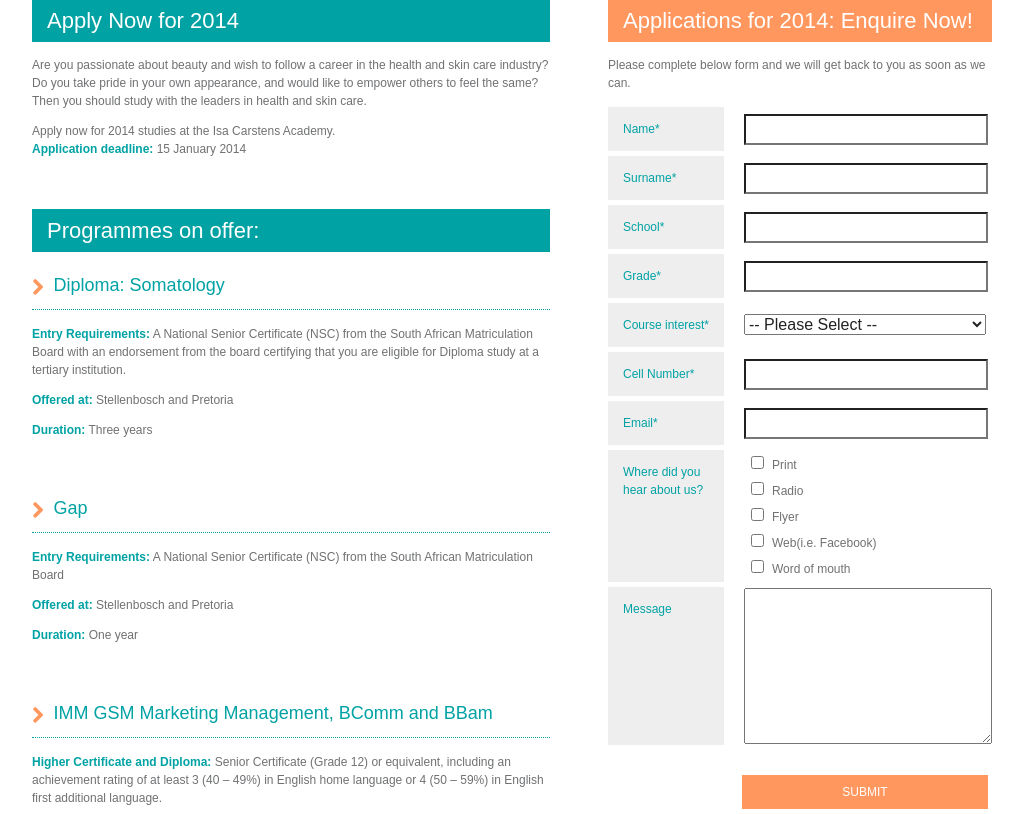
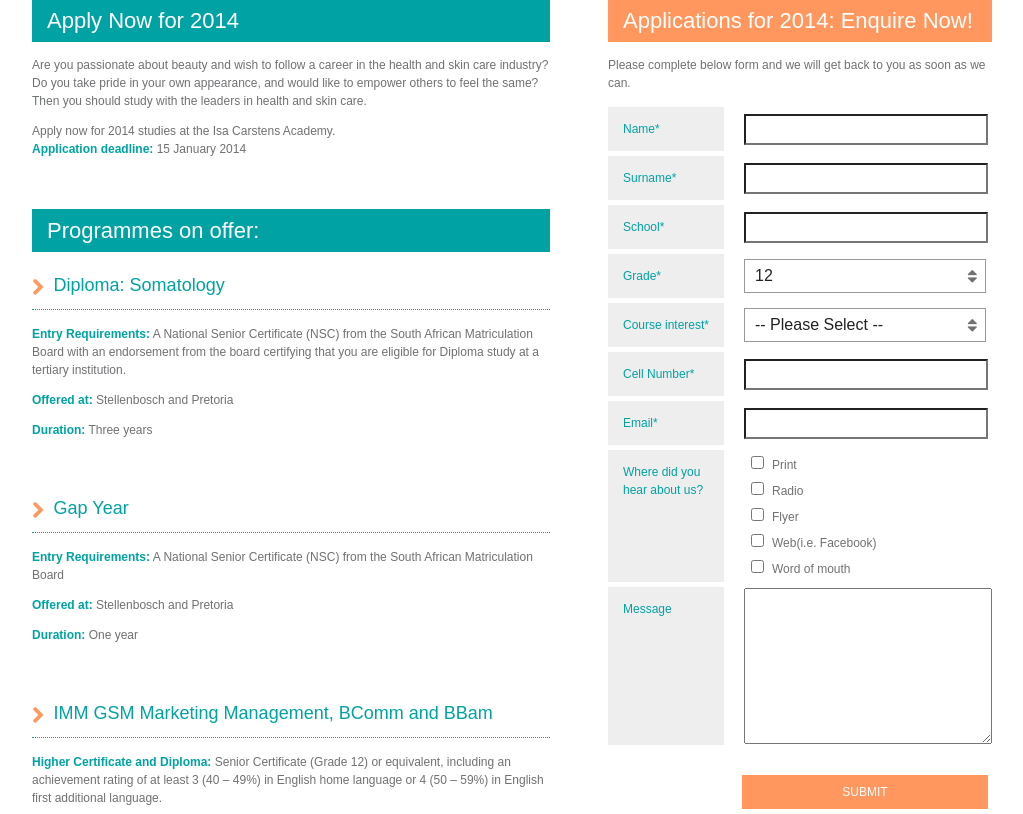
Before and after one commit to Fishgate/isa_micro, a PHP site: page / in a window 1280 px wide. Shown: the part 380-1194 px from the top of the page, without its empty margins (128-1151 px from the left). Run offline with PHP 8.4, Linux system fonts and the light colour scheme; some libraries are stand-ins or nearby versions.

Commit message:
Tyrone works on the form, and did some extensive styling on select tags

```diff
--- a/htdocs/css/main.css
+++ b/htdocs/css/main.css
@@ -209,6 +209,7 @@
     border: 5px solid #fff;
     border-left: 0px;
     padding-left: 15px;
+    position: relative;
 }
 
 .fg-form-titles{
@@ -224,6 +225,24 @@
 }
 select{
     width: 100%;
+    line-height: 1;
+    height: 34px;
+    padding: 0 10px;
+    background: url('');
+    border: 1px solid #999;
+
+    -webkit-border-radius: 0;
+    -moz-border-radius: 0;
+    -o-border-radius: 0;
+
+    -webkit-appearance: none;
+    -moz-appearance: none;
+    -o-appearance: none;
+}
+.dropper{
+    position: absolute;
+    right: 10px;
+    top: 15px;
 }
 input{
     padding: 2%;
--- a/htdocs/index.php
+++ b/htdocs/index.php
@@ -61,11 +61,21 @@
                                 </tr>
                                 <tr>
                                     <td class="fg-form-titles"><p>Grade*</p></td>
-                                    <td class="fg-form-inputs"><input type="text" id="fg-grade" name="Grade" /></td>
+                                    <td class="fg-form-inputs">
+                                        <i class="dropper fa fa-sort"></i>
+                                        <select id="fg-grade" name ="Course">
+                                            <option>12</option>
+                                            <option>11</option>
+                                            <option>10</option>
+                                            <option>09</option>
+                                        </select>
+                                        <!--<input type="text" id="fg-grade" name="Grade" />-->
+                                    </td>
                                 </tr>
                                 <tr>
                                     <td class="fg-form-titles"><p>Course interest*</p></td>
                                     <td class="fg-form-inputs">
+                                        <i class="dropper fa fa-sort"></i>
                                         <select id="fg-course" name="Course">
                                             <option value="0">-- Please Select --</option>
                                             <option>Somatology</option>
@@ -148,7 +158,7 @@
                     </p>
                     <!-- //////////////////////////////// COURSE -->
                     <br />
-                    <h2><i class="left social course-icon fa fa-chevron-right"></i>Gap</h2>
+                    <h2><i class="left social course-icon fa fa-chevron-right"></i>Gap Year</h2>
                     <p>
                         <strong>Entry Requirements:</strong> A National Senior Certificate (NSC) from the South African Matriculation Board
                     </p>
```
